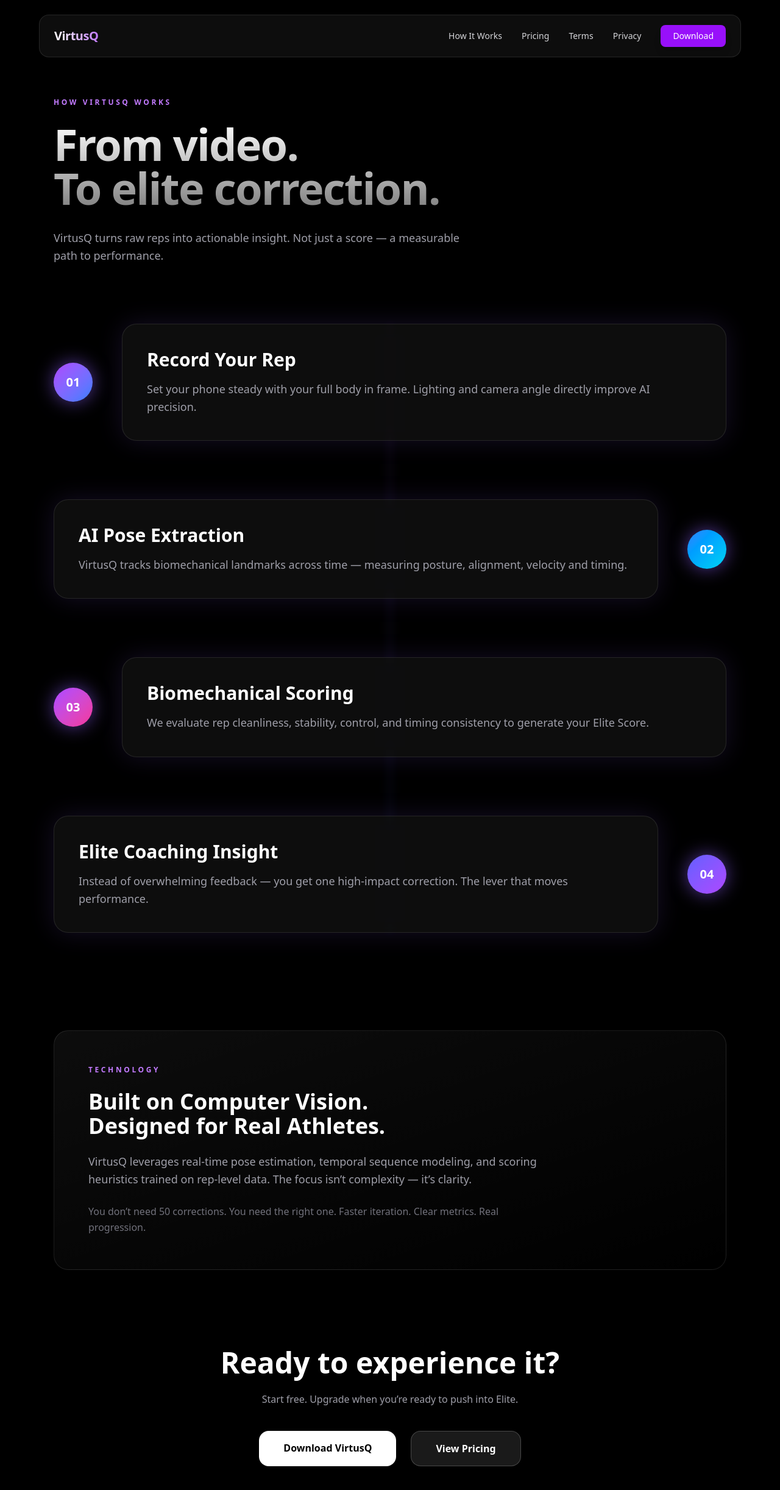
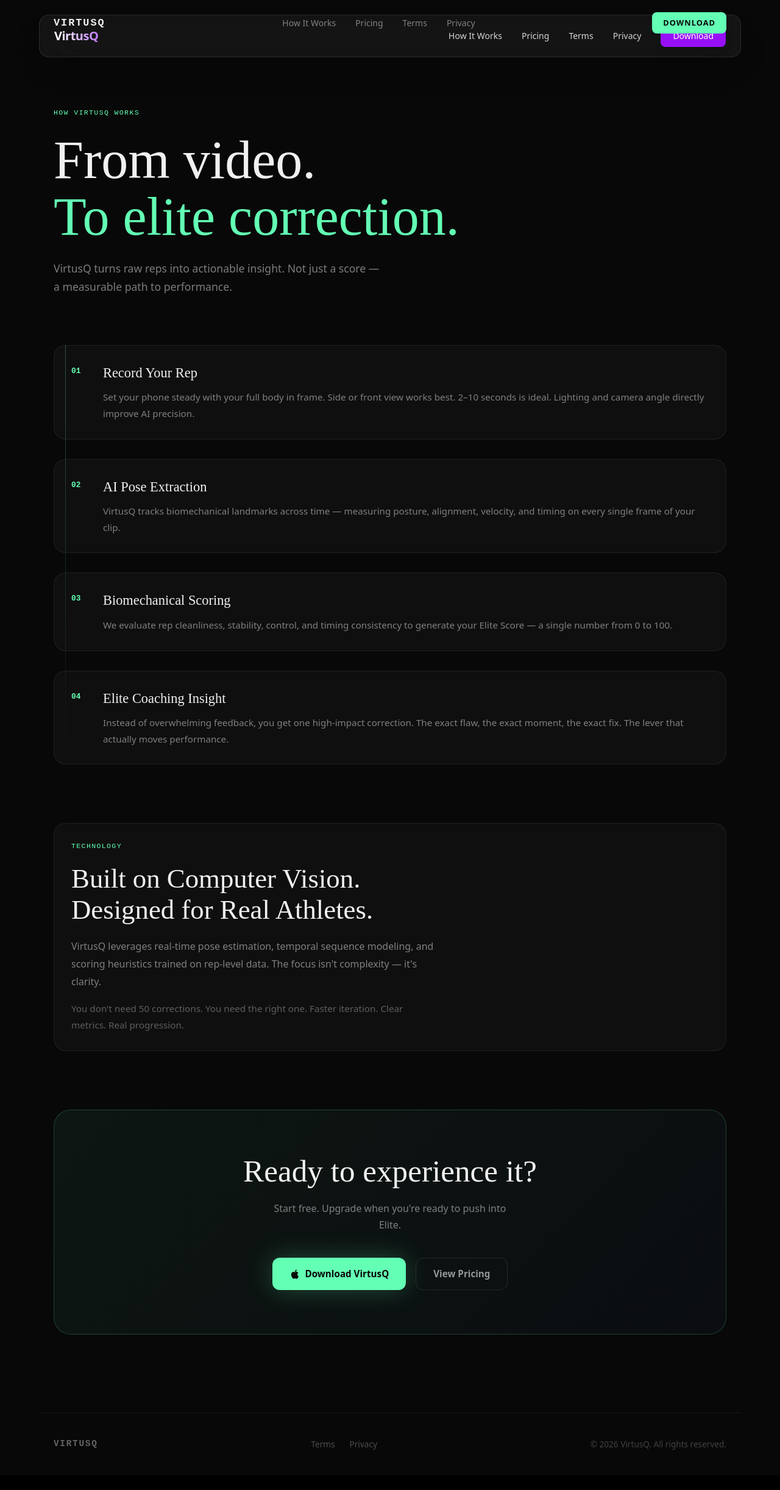
Before and after one commit to wqflle/virtusQ-Website, a Next.js app: page /how-it-works in a window 1280 px wide. Shown: the top 2444 px of the page at 61% size. After the commit the page ends 2420 px from the top, so only its background shows below. Built offline with nearby package versions, Linux system fonts and the light colour scheme.

Commit message:
Update page.tsx

```diff
--- a/app/how-it-works/page.tsx
+++ b/app/how-it-works/page.tsx
@@ -1,169 +1,260 @@
 "use client";
 
-import { motion } from "framer-motion";
+import Link from "next/link";
+import { useEffect, useRef, useState } from "react";
 
-const steps = [
+const APP_STORE_URL = "https://apps.apple.com/au/app/virtusq/id6761644948";
+
+const STEPS = [
   {
+    step: "01",
     title: "Record Your Rep",
-    desc: "Set your phone steady with your full body in frame. Lighting and camera angle directly improve AI precision.",
-    accent: "from-purple-500 to-blue-500",
+    body: "Set your phone steady with your full body in frame. Side or front view works best. 2–10 seconds is ideal. Lighting and camera angle directly improve AI precision.",
   },
   {
+    step: "02",
     title: "AI Pose Extraction",
-    desc: "VirtusQ tracks biomechanical landmarks across time — measuring posture, alignment, velocity and timing.",
-    accent: "from-blue-500 to-cyan-400",
+    body: "VirtusQ tracks biomechanical landmarks across time — measuring posture, alignment, velocity, and timing on every single frame of your clip.",
   },
   {
+    step: "03",
     title: "Biomechanical Scoring",
-    desc: "We evaluate rep cleanliness, stability, control, and timing consistency to generate your Elite Score.",
-    accent: "from-purple-500 to-pink-500",
+    body: "We evaluate rep cleanliness, stability, control, and timing consistency to generate your Elite Score — a single number from 0 to 100.",
   },
   {
+    step: "04",
     title: "Elite Coaching Insight",
-    desc: "Instead of overwhelming feedback — you get one high-impact correction. The lever that moves performance.",
-    accent: "from-indigo-500 to-purple-500",
+    body: "Instead of overwhelming feedback, you get one high-impact correction. The exact flaw, the exact moment, the exact fix. The lever that actually moves performance.",
   },
 ];
 
 export default function HowItWorksPage() {
   return (
-    <main className="relative min-h-screen bg-black text-white overflow-hidden">
-
-      {/* Ambient Background Glow */}
-      <div className="absolute inset-0 -z-10">
-        <div className="absolute top-[-300px] left-1/2 -translate-x-1/2 w-[1000px] h-[1000px] bg-purple-600/20 blur-[200px] rounded-full animate-pulse" />
-        <div className="absolute bottom-[-300px] right-[-200px] w-[800px] h-[800px] bg-blue-600/20 blur-[200px] rounded-full animate-pulse" />
+    <main
+      className="relative min-h-screen overflow-hidden"
+      style={{ backgroundColor: "#080808", color: "#f0f0f0" }}
+    >
+      {/* Grid */}
+      <div className="pointer-events-none fixed inset-0 -z-20"
+        style={{
+          backgroundImage: `linear-gradient(rgba(255,255,255,0.025) 1px, transparent 1px), linear-gradient(90deg, rgba(255,255,255,0.025) 1px, transparent 1px)`,
+          backgroundSize: "64px 64px",
+        }}
+      />
+      {/* Glow */}
+      <div className="pointer-events-none fixed inset-0 -z-10">
+        <div className="absolute rounded-full" style={{ top: "-20%", left: "50%", transform: "translateX(-50%)", width: "900px", height: "900px", background: "radial-gradient(circle, rgba(99,255,180,0.07) 0%, transparent 70%)", filter: "blur(60px)" }} />
       </div>
 
-      <section className="px-6 pt-40 pb-32 max-w-6xl mx-auto">
+      <Nav />
 
-        {/* HERO */}
-        <motion.div
-          initial={{ opacity: 0, y: 40 }}
-          animate={{ opacity: 1, y: 0 }}
-          transition={{ duration: 0.8 }}
-          className="max-w-4xl"
+      {/* HERO */}
+      <section className="pt-44 pb-20 px-6 max-w-6xl mx-auto">
+        <p style={{ fontFamily: "'DM Mono', monospace", fontSize: "0.72rem", letterSpacing: "0.12em", color: "#63ffb4", marginBottom: "1.5rem", textTransform: "uppercase" }}>
+          How VirtusQ Works
+        </p>
+        <h1
+          style={{
+            fontFamily: "'DM Serif Display', serif",
+            fontSize: "clamp(2.8rem, 7vw, 5.5rem)",
+            lineHeight: 1.05, fontWeight: 400,
+            color: "#f0f0f0", marginBottom: "1.5rem",
+          }}
         >
-          <p className="text-xs font-extrabold tracking-[0.3em] text-purple-400">
-            HOW VIRTUSQ WORKS
-          </p>
+          From video.
+          <br />
+          <span style={{ color: "#63ffb4" }}>To elite correction.</span>
+        </h1>
+        <p style={{ fontSize: "1.1rem", lineHeight: 1.7, color: "rgba(240,240,240,0.5)", maxWidth: "540px" }}>
+          VirtusQ turns raw reps into actionable insight. Not just a score — a measurable path to performance.
+        </p>
+      </section>
 
-          <h1 className="mt-6 text-5xl md:text-7xl font-semibold tracking-tight bg-gradient-to-b from-white to-white/50 bg-clip-text text-transparent">
-            From video.
-            <br />
-            To elite correction.
-          </h1>
+      {/* STEPS */}
+      <section className="px-6 pb-24 max-w-6xl mx-auto">
+        <div className="relative">
+          {/* Vertical line */}
+          <div
+            className="absolute left-[19px] top-0 bottom-0 w-px hidden md:block"
+            style={{ background: "linear-gradient(to bottom, rgba(99,255,180,0.3), transparent)" }}
+          />
 
-          <p className="text-zinc-400 mt-8 text-lg leading-relaxed max-w-2xl">
-            VirtusQ turns raw reps into actionable insight.
-            Not just a score — a measurable path to performance.
-          </p>
-        </motion.div>
-
-        {/* STEPS TIMELINE */}
-        <div className="mt-24 relative">
-
-          {/* Vertical Glow Line */}
-          <div className="absolute left-6 md:left-1/2 md:-translate-x-1/2 top-0 bottom-0 w-[2px] bg-gradient-to-b from-purple-500/30 to-blue-500/30 blur-sm" />
-
-          <div className="space-y-24">
-            {steps.map((step, i) => (
-              <motion.div
-                key={step.title}
-                initial={{ opacity: 0, y: 60 }}
-                whileInView={{ opacity: 1, y: 0 }}
-                viewport={{ once: true, amount: 0.3 }}
-                transition={{ duration: 0.7, delay: i * 0.1 }}
-                className={`relative flex flex-col md:flex-row ${
-                  i % 2 === 0 ? "md:flex-row" : "md:flex-row-reverse"
-                } items-center gap-12`}
-              >
-                {/* Step Number Circle */}
-                <div className="relative z-10">
-                  <div className={`w-16 h-16 rounded-full bg-gradient-to-br ${step.accent} flex items-center justify-center text-xl font-bold shadow-[0_0_30px_rgba(139,92,246,0.6)]`}>
-                    {String(i + 1).padStart(2, "0")}
+          <div className="flex flex-col gap-8">
+            {STEPS.map((s, i) => (
+              <FadeCard key={s.step} delay={i * 100}>
+                <div className="flex items-start gap-6">
+                  <span style={{ fontFamily: "'DM Mono', monospace", fontSize: "0.8rem", color: "#63ffb4", fontWeight: 700, flexShrink: 0, marginTop: "4px", minWidth: "28px" }}>
+                    {s.step}
+                  </span>
+                  <div>
+                    <h3 style={{ fontFamily: "'DM Serif Display', serif", fontSize: "1.4rem", fontWeight: 400, color: "#f0f0f0", marginBottom: "10px" }}>
+                      {s.title}
+                    </h3>
+                    <p style={{ fontSize: "0.95rem", lineHeight: 1.75, color: "rgba(240,240,240,0.5)" }}>
+                      {s.body}
+                    </p>
                   </div>
                 </div>
-
-                {/* Card */}
-                <div className="flex-1 bg-white/5 backdrop-blur-xl border border-white/10 rounded-3xl p-10 shadow-[0_0_40px_rgba(139,92,246,0.15)] hover:scale-[1.02] transition-all duration-500">
-                  <h3 className="text-2xl md:text-3xl font-semibold mb-4">
-                    {step.title}
-                  </h3>
-
-                  <p className="text-zinc-400 leading-relaxed text-lg">
-                    {step.desc}
-                  </p>
-                </div>
-              </motion.div>
+              </FadeCard>
             ))}
           </div>
         </div>
+      </section>
 
-        {/* TECH SECTION */}
-        <motion.div
-          initial={{ opacity: 0, y: 60 }}
-          whileInView={{ opacity: 1, y: 0 }}
-          viewport={{ once: true }}
-          transition={{ duration: 0.8 }}
-          className="mt-40 bg-gradient-to-br from-white/5 to-white/0 border border-white/10 rounded-3xl p-14 backdrop-blur-xl"
-        >
-          <p className="text-xs font-extrabold tracking-[0.3em] text-purple-400">
-            TECHNOLOGY
+      {/* TECH SECTION */}
+      <section className="px-6 pb-24 max-w-6xl mx-auto">
+        <FadeCard>
+          <p style={{ fontFamily: "'DM Mono', monospace", fontSize: "0.72rem", letterSpacing: "0.12em", color: "#63ffb4", marginBottom: "1.2rem", textTransform: "uppercase" }}>
+            Technology
           </p>
-
-          <h2 className="mt-6 text-4xl font-semibold">
+          <h2 style={{ fontFamily: "'DM Serif Display', serif", fontSize: "clamp(1.8rem, 4vw, 2.8rem)", fontWeight: 400, color: "#f0f0f0", lineHeight: 1.15, marginBottom: "1.2rem" }}>
             Built on Computer Vision.
             <br />
             Designed for Real Athletes.
           </h2>
+          <p style={{ fontSize: "1rem", lineHeight: 1.8, color: "rgba(240,240,240,0.5)", maxWidth: "620px", marginBottom: "1rem" }}>
+            VirtusQ leverages real-time pose estimation, temporal sequence modeling, and scoring heuristics trained on rep-level data. The focus isn't complexity — it's clarity.
+          </p>
+          <p style={{ fontSize: "0.95rem", lineHeight: 1.8, color: "rgba(240,240,240,0.35)", maxWidth: "560px" }}>
+            You don't need 50 corrections. You need the right one. Faster iteration. Clear metrics. Real progression.
+          </p>
+        </FadeCard>
+      </section>
 
-          <p className="text-zinc-400 mt-6 max-w-3xl leading-relaxed text-lg">
-            VirtusQ leverages real-time pose estimation, temporal sequence modeling,
-            and scoring heuristics trained on rep-level data.
-            The focus isn’t complexity — it’s clarity.
-          </p>
-
-          <p className="text-zinc-500 mt-6 max-w-3xl leading-relaxed">
-            You don’t need 50 corrections. You need the right one.
-            Faster iteration. Clear metrics. Real progression.
-          </p>
-        </motion.div>
-
-        {/* FINAL CTA */}
-        <motion.div
-          initial={{ opacity: 0, scale: 0.95 }}
-          whileInView={{ opacity: 1, scale: 1 }}
-          viewport={{ once: true }}
-          transition={{ duration: 0.8 }}
-          className="mt-32 text-center"
+      {/* CTA */}
+      <section className="px-6 pb-32 max-w-6xl mx-auto">
+        <div
+          style={{
+            borderRadius: "28px",
+            border: "1px solid rgba(99,255,180,0.2)",
+            background: "linear-gradient(135deg, rgba(99,255,180,0.06) 0%, rgba(99,160,255,0.04) 100%)",
+            padding: "clamp(40px, 8vw, 72px)",
+            textAlign: "center",
+          }}
         >
-          <h2 className="text-4xl md:text-5xl font-semibold">
+          <h2 style={{ fontFamily: "'DM Serif Display', serif", fontSize: "clamp(2rem, 5vw, 3.2rem)", fontWeight: 400, color: "#f0f0f0", lineHeight: 1.1, marginBottom: "1.2rem" }}>
             Ready to experience it?
           </h2>
-
-          <p className="text-zinc-400 mt-6 max-w-2xl mx-auto">
-            Start free. Upgrade when you’re ready to push into Elite.
+          <p style={{ fontSize: "1rem", color: "rgba(240,240,240,0.5)", lineHeight: 1.7, maxWidth: "400px", margin: "0 auto 2.5rem" }}>
+            Start free. Upgrade when you're ready to push into Elite.
           </p>
-
-          <div className="mt-10 flex flex-col md:flex-row gap-6 justify-center">
+          <div className="flex flex-col sm:flex-row gap-4 justify-center">
             <a
-              href="/download"
-              className="px-10 py-4 rounded-2xl bg-white text-black font-semibold hover:bg-zinc-200 transition shadow-xl"
+              href={APP_STORE_URL}
+              target="_blank"
+              rel="noopener noreferrer"
+              style={{
+                backgroundColor: "#63ffb4", color: "#080808",
+                fontWeight: 700, fontSize: "0.95rem",
+                padding: "14px 28px", borderRadius: "12px",
+                textDecoration: "none", display: "inline-flex", alignItems: "center", gap: "8px",
+                boxShadow: "0 0 40px rgba(99,255,180,0.25)",
+              }}
+              onMouseEnter={(e) => { (e.currentTarget as HTMLElement).style.backgroundColor = "#4de8a0"; }}
+              onMouseLeave={(e) => { (e.currentTarget as HTMLElement).style.backgroundColor = "#63ffb4"; }}
             >
-              Download VirtusQ
+              <AppleIcon /> Download VirtusQ
             </a>
-
-            <a
+            <Link
               href="/pricing"
-              className="px-10 py-4 rounded-2xl bg-white/10 backdrop-blur-xl border border-white/20 font-semibold hover:bg-white/20 transition"
+              style={{
+                color: "rgba(240,240,240,0.6)", fontWeight: 700,
+                fontSize: "0.95rem", padding: "14px 28px",
+                borderRadius: "12px", border: "1px solid rgba(255,255,255,0.1)",
+                textDecoration: "none",
+              }}
+              onMouseEnter={(e) => { (e.currentTarget as HTMLElement).style.borderColor = "rgba(99,255,180,0.3)"; (e.currentTarget as HTMLElement).style.color = "#f0f0f0"; }}
+              onMouseLeave={(e) => { (e.currentTarget as HTMLElement).style.borderColor = "rgba(255,255,255,0.1)"; (e.currentTarget as HTMLElement).style.color = "rgba(240,240,240,0.6)"; }}
             >
               View Pricing
-            </a>
+            </Link>
           </div>
-        </motion.div>
+        </div>
+      </section>
 
-      </section>
+      <Footer />
     </main>
   );
 }
+
+function FadeCard({ children, delay = 0 }: { children: React.ReactNode; delay?: number }) {
+  const ref = useRef<HTMLDivElement>(null);
+  const [visible, setVisible] = useState(false);
+  useEffect(() => {
+    const obs = new IntersectionObserver(([e]) => { if (e.isIntersecting) setVisible(true); }, { threshold: 0.1 });
+    if (ref.current) obs.observe(ref.current);
+    return () => obs.disconnect();
+  }, []);
+  return (
+    <div ref={ref} className="transition-all duration-700"
+      style={{
+        opacity: visible ? 1 : 0,
+        transform: visible ? "translateY(0)" : "translateY(20px)",
+        transitionDelay: `${delay}ms`,
+        backgroundColor: "rgba(255,255,255,0.03)",
+        border: "1px solid rgba(255,255,255,0.07)",
+        borderRadius: "20px", padding: "28px",
+      }}
+      onMouseEnter={(e) => { (e.currentTarget as HTMLElement).style.borderColor = "rgba(99,255,180,0.2)"; (e.currentTarget as HTMLElement).style.backgroundColor = "rgba(99,255,180,0.04)"; }}
+      onMouseLeave={(e) => { (e.currentTarget as HTMLElement).style.borderColor = "rgba(255,255,255,0.07)"; (e.currentTarget as HTMLElement).style.backgroundColor = "rgba(255,255,255,0.03)"; }}
+    >
+      {children}
+    </div>
+  );
+}
+
+function Nav() {
+  const [scrolled, setScrolled] = useState(false);
+  useEffect(() => {
+    const fn = () => setScrolled(window.scrollY > 40);
+    window.addEventListener("scroll", fn);
+    return () => window.removeEventListener("scroll", fn);
+  }, []);
+  return (
+    <nav className="fixed top-0 left-0 right-0 z-50 transition-all duration-300"
+      style={{ backgroundColor: scrolled ? "rgba(8,8,8,0.9)" : "transparent", backdropFilter: scrolled ? "blur(20px)" : "none", borderBottom: scrolled ? "1px solid rgba(255,255,255,0.06)" : "none" }}
+    >
+      <div className="max-w-6xl mx-auto px-6 py-5 flex items-center justify-between">
+        <Link href="/" style={{ fontFamily: "'DM Mono', monospace", fontWeight: 700, fontSize: "1.05rem", letterSpacing: "0.12em", color: "#f0f0f0", textDecoration: "none" }}>VIRTUSQ</Link>
+        <div className="hidden md:flex items-center gap-8">
+          {[{ label: "How It Works", href: "/how-it-works" }, { label: "Pricing", href: "/pricing" }, { label: "Terms", href: "/terms" }, { label: "Privacy", href: "/privacy" }].map((l) => (
+            <Link key={l.label} href={l.href} style={{ fontSize: "0.875rem", color: "rgba(240,240,240,0.5)", textDecoration: "none", fontWeight: 500 }}
+              onMouseEnter={(e) => { (e.currentTarget as HTMLElement).style.color = "#f0f0f0"; }}
+              onMouseLeave={(e) => { (e.currentTarget as HTMLElement).style.color = "rgba(240,240,240,0.5)"; }}
+            >{l.label}</Link>
+          ))}
+        </div>
+        <a href={APP_STORE_URL} target="_blank" rel="noopener noreferrer"
+          style={{ backgroundColor: "#63ffb4", color: "#080808", fontWeight: 700, fontSize: "0.8rem", letterSpacing: "0.08em", padding: "8px 18px", borderRadius: "8px", textDecoration: "none" }}
+          onMouseEnter={(e) => { (e.currentTarget as HTMLElement).style.backgroundColor = "#4de8a0"; }}
+          onMouseLeave={(e) => { (e.currentTarget as HTMLElement).style.backgroundColor = "#63ffb4"; }}
+        >DOWNLOAD</a>
+      </div>
+    </nav>
+  );
+}
+
+function Footer() {
+  return (
+    <footer className="px-6 py-10 max-w-6xl mx-auto flex flex-col md:flex-row justify-between items-center gap-4" style={{ borderTop: "1px solid rgba(255,255,255,0.06)" }}>
+      <span style={{ fontFamily: "'DM Mono', monospace", fontWeight: 700, fontSize: "0.9rem", letterSpacing: "0.12em", color: "rgba(240,240,240,0.4)" }}>VIRTUSQ</span>
+      <div className="flex gap-6">
+        {[{ label: "Terms", href: "/terms" }, { label: "Privacy", href: "/privacy" }].map((l) => (
+          <Link key={l.label} href={l.href} style={{ fontSize: "0.85rem", color: "rgba(240,240,240,0.3)", textDecoration: "none" }}
+            onMouseEnter={(e) => { (e.currentTarget as HTMLElement).style.color = "rgba(240,240,240,0.6)"; }}
+            onMouseLeave={(e) => { (e.currentTarget as HTMLElement).style.color = "rgba(240,240,240,0.3)"; }}
+          >{l.label}</Link>
+        ))}
+      </div>
+      <p style={{ fontSize: "0.85rem", color: "rgba(240,240,240,0.25)" }}>© {new Date().getFullYear()} VirtusQ. All rights reserved.</p>
+    </footer>
+  );
+}
+
+function AppleIcon() {
+  return (
+    <svg width="18" height="18" viewBox="0 0 24 24" fill="currentColor">
+      <path d="M18.71 19.5c-.83 1.24-1.71 2.45-3.05 2.47-1.34.03-1.77-.79-3.29-.79-1.53 0-2 .77-3.27.82-1.31.05-2.3-1.32-3.14-2.53C4.25 17 2.94 12.45 4.7 9.39c.87-1.52 2.43-2.48 4.12-2.51 1.28-.02 2.5.87 3.29.87.78 0 2.26-1.07 3.8-.91.65.03 2.47.26 3.64 1.98-.09.06-2.17 1.28-2.15 3.81.03 3.02 2.65 4.03 2.68 4.04-.03.07-.42 1.44-1.38 2.83M13 3.5c.73-.83 1.94-1.46 2.94-1.5.13 1.17-.34 2.35-1.04 3.19-.69.85-1.83 1.51-2.95 1.42-.15-1.15.41-2.35 1.05-3.11z" />
+    </svg>
+  );
+}
```
